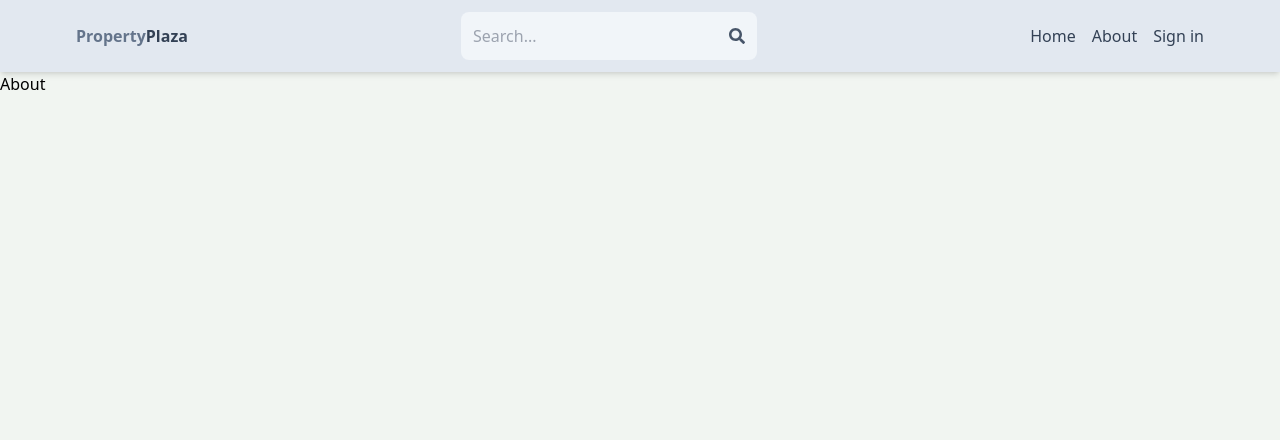
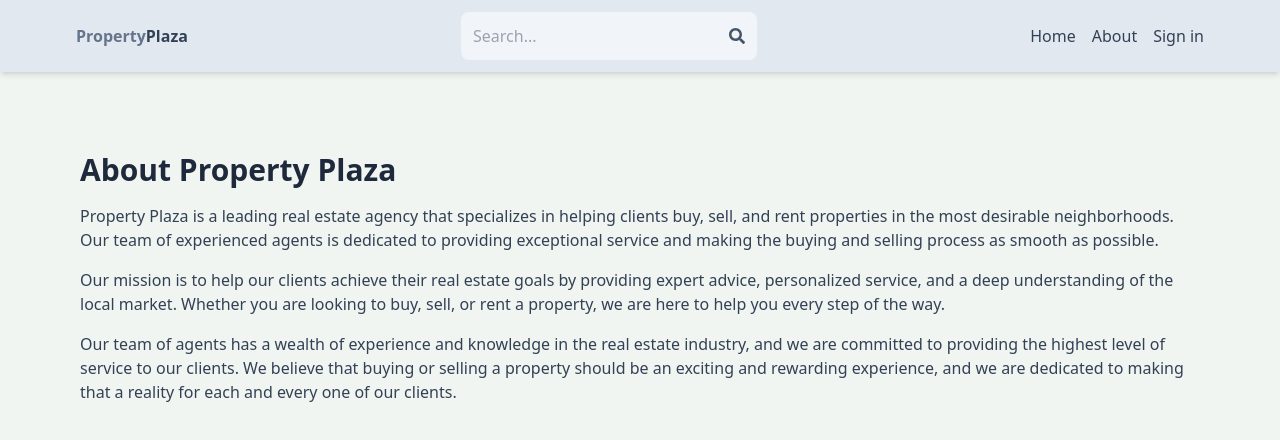
Before and after one commit to starkrogers07/Real_Estate_Marketplace, a React (Vite) app in the folder client/: page /about in a window 1280 px wide. Shown: the top 440 px of the page. Built offline with nearby package versions, Linux system fonts and the light colour scheme; no server answers.

Commit message:
Deployment Specifications done

```diff
--- a/client/src/components/Listingitem.jsx
+++ b/client/src/components/Listingitem.jsx
@@ -27,7 +27,7 @@
             {listing.description}
           </p>
           <p className='text-slate-500 mt-2 font-semibold '>
-            $
+            ₹
             {listing.offer
               ? listing.discountPrice.toLocaleString('en-US')
               : listing.regularPrice.toLocaleString('en-US')}
--- a/client/src/pages/About.jsx
+++ b/client/src/pages/About.jsx
@@ -2,6 +2,13 @@
 
 export default function About() {
   return (
-    <div>About</div>
+    <div className='py-20 px-4 max-w-6xl mx-auto'>
+      <h1 className='text-3xl font-bold mb-4 text-slate-800'>About Property Plaza</h1>
+      <p className='mb-4 text-slate-700'>Property Plaza is a leading real estate agency that specializes in helping clients buy, sell, and rent properties in the most desirable neighborhoods. Our team of experienced agents is dedicated to providing exceptional service and making the buying and selling process as smooth as possible.</p>
+      <p className='mb-4 text-slate-700'>
+      Our mission is to help our clients achieve their real estate goals by providing expert advice, personalized service, and a deep understanding of the local market. Whether you are looking to buy, sell, or rent a property, we are here to help you every step of the way.
+      </p>
+      <p className='mb-4 text-slate-700'>Our team of agents has a wealth of experience and knowledge in the real estate industry, and we are committed to providing the highest level of service to our clients. We believe that buying or selling a property should be an exciting and rewarding experience, and we are dedicated to making that a reality for each and every one of our clients.</p>
+    </div>
   )
 }
--- a/package.json
+++ b/package.json
@@ -7,7 +7,8 @@
   "scripts": {
     "dev": "nodemon api/index.js",
     "start": "node api/index.js",
-    "test": "echo \"Error: no test specified\" && exit 1"
+    "test": "echo \"Error: no test specified\" && exit 1",
+    "build": "npm install && npm install --prefix client && npm run build --prefix client"
   },
   "keywords": [],
   "author": "",
```
Also changed, not shown: 1 other file (tests, documents, lock files or other folders).
